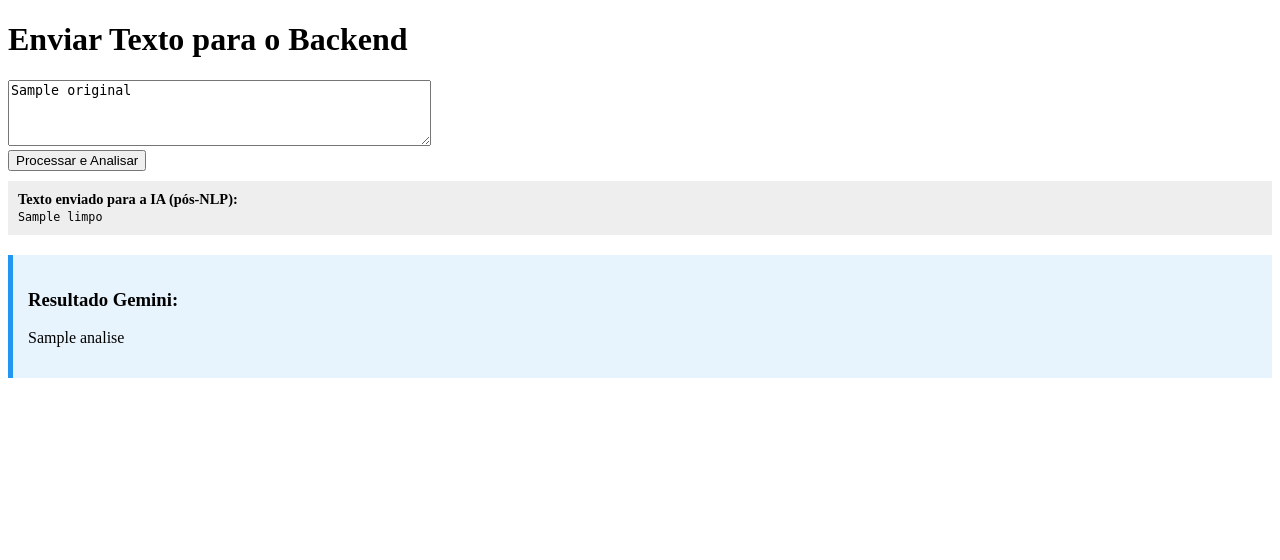
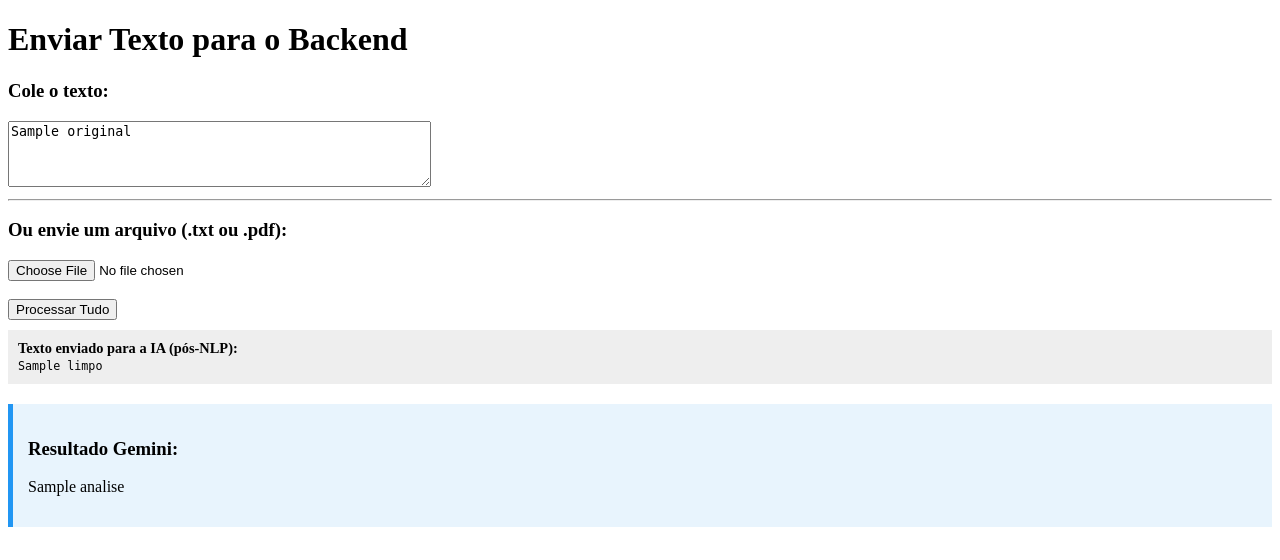
Before and after one commit to 638594/AI-Email, a Flask app: template templates/index.html in a window 1280 px wide. Shown: the top 560 px of the page. Run offline with Flask 3, Linux system fonts and the light colour scheme; the template is opened without the code that fills it: most values are stand-ins (such as "Sample title", 1, 10 or a date in 2020).

Commit message:
add feat upload .txt ou .pdf

```diff
--- a/app.py
+++ b/app.py
@@ -1,4 +1,5 @@
 import os
+from PyPDF2 import PdfReader
 import google.generativeai as genai
 from dotenv import load_dotenv
 from flask import Flask, render_template, request
@@ -16,12 +17,12 @@ model = genai.GenerativeModel('gemini-3-flash-preview')
 
 def analisar_com_gemini(texto_limpo):
     # Configuração para ignorar bloqueios de segurança bobos durante o teste
-    safety_settings = {
-        HarmCategory.HARM_CATEGORY_HARASSMENT: HarmBlockThreshold.BLOCK_NONE,
-        HarmCategory.HARM_CATEGORY_HATE_SPEECH: HarmBlockThreshold.BLOCK_NONE,
-        HarmCategory.HARM_CATEGORY_SEXUALLY_EXPLICIT: HarmBlockThreshold.BLOCK_NONE,
-        HarmCategory.HARM_CATEGORY_DANGEROUS_CONTENT: HarmBlockThreshold.BLOCK_NONE,
-    }
+    # safety_settings = {
+    #     HarmCategory.HARM_CATEGORY_HARASSMENT: HarmBlockThreshold.BLOCK_NONE,
+    #     HarmCategory.HARM_CATEGORY_HATE_SPEECH: HarmBlockThreshold.BLOCK_NONE,
+    #     HarmCategory.HARM_CATEGORY_SEXUALLY_EXPLICIT: HarmBlockThreshold.BLOCK_NONE,
+    #     HarmCategory.HARM_CATEGORY_DANGEROUS_CONTENT: HarmBlockThreshold.BLOCK_NONE,
+    # }
 
     model = genai.GenerativeModel('gemini-3-flash-preview')
 
@@ -47,8 +48,8 @@ def analisar_com_gemini(texto_limpo):
     try:
         # Passamos as configurações de segurança aqui
         response = model.generate_content(
-            prompt,
-            safety_settings=safety_settings
+            prompt
+           # safety_settings=safety_settings
         )
 
         # Verificamos se a resposta tem conteúdo antes de acessar .text
@@ -61,24 +62,40 @@ def analisar_com_gemini(texto_limpo):
         return f"Erro: {str(e)}"
 
 
+
+def extrair_texto_arquivo(arquivo):
+    nome_arquivo = arquivo.filename.lower()
+    conteudo = ""
+
+
+    if nome_arquivo.endswith(".txt"):
+        conteudo = arquivo.read().decode('utf-8')
+
+    elif nome_arquivo.endswith(".pdf"):
+        pdf_reader = PdfReader(arquivo)
+        for pagina in pdf_reader.pages:
+            conteudo += pagina.extract_text()
+
+    return conteudo
+
 @app.route('/', methods=['GET', 'POST'])
 def index():
     texto_limpo = None
-    texto_original = None
+    texto_original = ""
     analise_ia = None
 
     if request.method == 'POST':
-        texto_original = request.form.get('meu_texto')
+
+        if 'arquivo' in request.files and request.files['arquivo'].filename != '':
+            arquivo = request.files['arquivo']
+            texto_original = extrair_texto_arquivo(arquivo)
+        else:
+
+            texto_original = request.form.get('meu_texto')
 
         if texto_original:
-
             texto_limpo = preprocessador_texto(texto_original)
-
-            analise_ia= analisar_com_gemini(texto_limpo)
-
-
-        # print(f"Original: {texto_original}")
-        # print(f"Processado: {resultado_nlp}")
+            analise_ia = analisar_com_gemini(texto_limpo)
 
     return render_template('index.html',
                            original=texto_original,
--- a/templates/index.html
+++ b/templates/index.html
@@ -7,9 +7,16 @@
 <body>
     <h1>Enviar Texto para o Backend</h1>
 
-    <form method="POST">
-        <textarea name="meu_texto" rows="4" cols="50">{{ original if original }}</textarea><br>
-        <button type="submit">Processar e Analisar</button>
+    <form method="POST" enctype="multipart/form-data">
+        <h3>Cole o texto:</h3>
+        <textarea name="meu_texto" rows="4" cols="50">{{ original if original }}</textarea>
+
+        <hr>
+        <h3>Ou envie um arquivo (.txt ou .pdf):</h3>
+        <input type="file" name="arquivo" accept=".txt, .pdf">
+
+        <br><br>
+        <button type="submit">Processar Tudo</button>
     </form>
 
     {% if limpo %}
```
